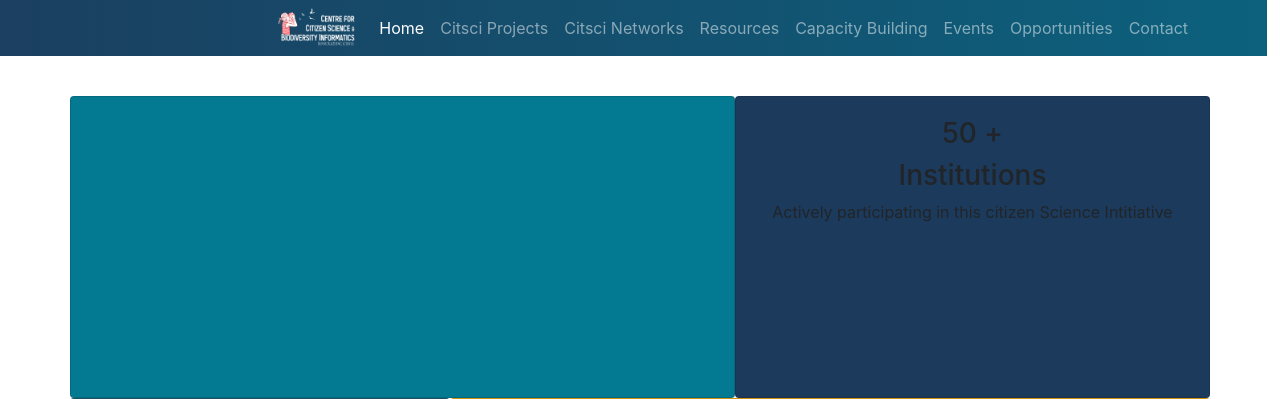
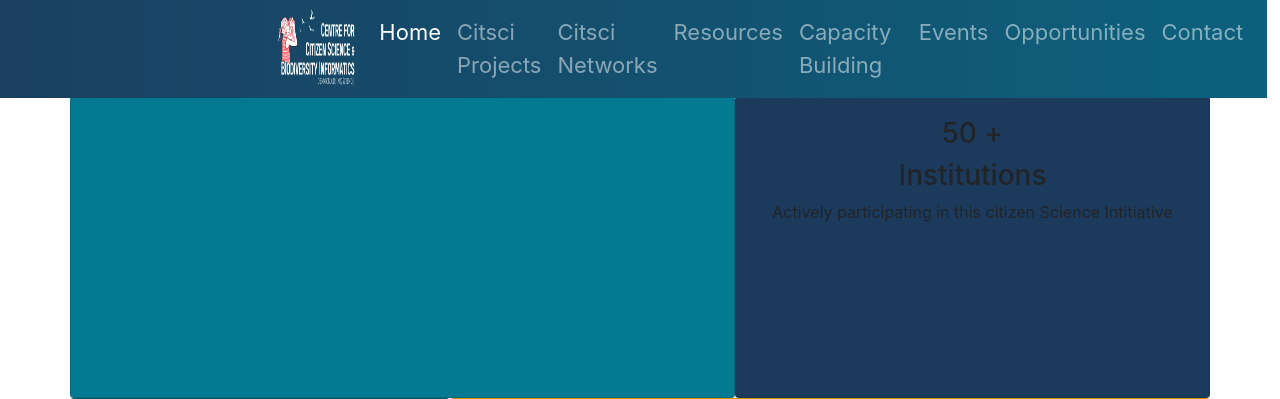
Before and after one commit to dinto/CCSBI, a Django app: page /Events in a window 1280 px wide. Shown: the top 399 px of the page. Run offline with Django 4.2, Linux system fonts and the light colour scheme; some libraries are stand-ins or nearby versions.

Commit message:
rearrage the work

```diff
--- a/CCSBI/templates/base.html
+++ b/CCSBI/templates/base.html
@@ -38,7 +38,7 @@
                 <i class="navbar-toggler-icon"></i>
               </button>
               <div class="collapse navbar-collapse" id="navbarExample01" style="margin-left: 25%;">
-                <ul class="navbar-nav me-auto mb-2 mb-lg-0">
+                <ul class="navbar-nav me-auto mb-2 mb-lg-0" style="font-size: 22px;">
 
 
 
```
